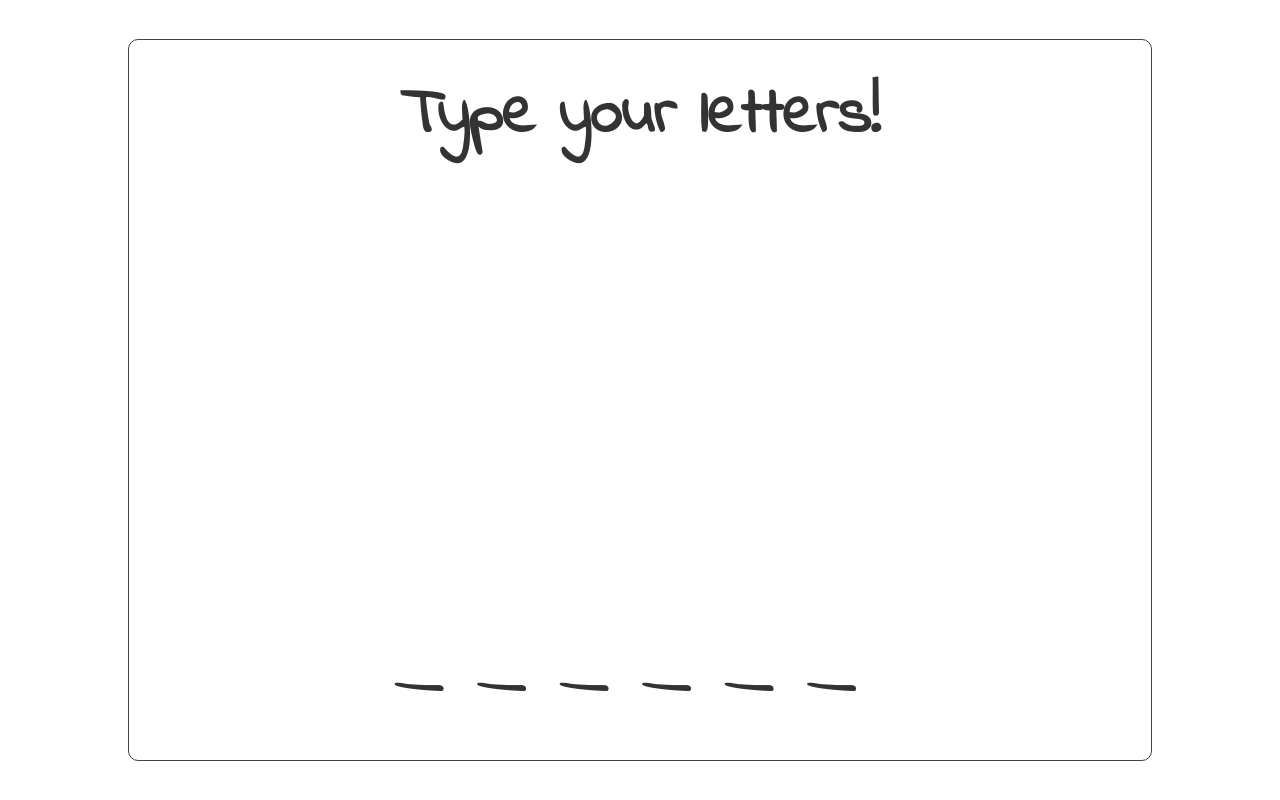
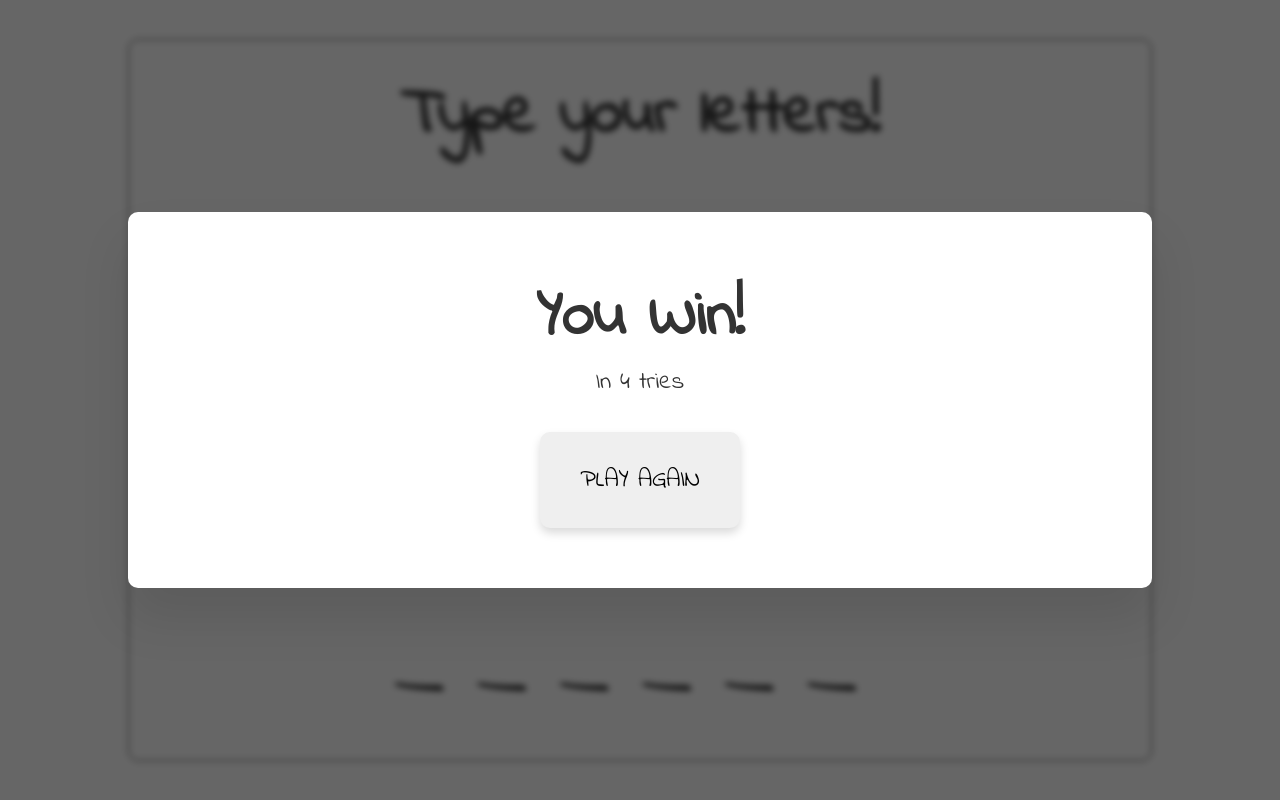
Before and after one commit to taewookim02/hangman, a website with bundled scripts: page index.html in a window 1280 px wide. Built offline with nearby package versions, Linux system fonts and the light colour scheme.

Commit message:
feat: success modal

```diff
--- a/index.html
+++ b/index.html
@@ -28,6 +28,15 @@
     </div>
     <div class="output"><span class="dashes"></span></div>
   </div>
+  <div class="success">
+
+    <h1 class="heading-primary">You Win!</h1>
+    <p>In 4 tries</p>
+    <button class="success__btn">Play again</button>
+  </div>
+
+  <div class="overlay"></div>
 </body>
 
+
 </html>
--- a/script.js
+++ b/script.js
@@ -30,9 +30,10 @@ const dashesWordHelperList = dashes.firstChild.data.split('');
 
 ////////////////////////////////////////////////////////
 
-// Listen to keyboard, check if they are Alphabets
-document.addEventListener('keydown', function (e) {
+const main = function (e) {
   if (e.key.length < 2 && alphabetRegex.test(e.key)) {
+    if (!dashes.innerText.includes('_')) return;
+
     if (wordList.indexOf(e.key) > -1) {
       console.log('Success');
       // replace all dashes that contains the e.key using index
@@ -73,13 +74,19 @@ document.addEventListener('keydown', function (e) {
         case 7:
           draw(200, 200, 150, 230);
           draw(200, 200, 250, 230);
+          break;
         case 8:
           draw(200, 295, 150, 350);
           draw(200, 295, 250, 350);
+          // Temporary fix for ending the game
+          document.removeEventListener('keydown', main);
       }
     }
   }
-});
+};
+
+// Listen to keyboard, check if they are Alphabets
+document.addEventListener('keydown', main);
 
 // TODO:
 // CORRECT STATE
--- a/style.css
+++ b/style.css
@@ -8,6 +8,7 @@ html {
   font-size: 62.5%;
   box-sizing: border-box;
   color: #333;
+  position: relative;
 }
 
 body {
@@ -18,6 +19,7 @@ body {
   display: flex;
   align-items: center;
   justify-content: center;
+  /* flex-direction: column; */
 }
 
 .container {
@@ -57,3 +59,60 @@ body {
   font-size: 8rem;
   letter-spacing: 3rem;
 }
+
+/* Modal */
+
+.success {
+  position: absolute;
+  display: flex;
+  flex-direction: column;
+  align-items: center;
+
+  background-color: #fff;
+  width: 80%;
+  padding: 6rem;
+  border-radius: 10px;
+  box-shadow: 0 3rem 5rem rgba(0, 0, 0, 0.1);
+  z-index: 10;
+}
+
+.success p {
+  font-size: 2.4rem;
+  margin-bottom: 3.2rem;
+}
+
+.success__btn {
+  border: none;
+  padding: 3rem 4rem;
+  border-radius: 10px;
+  font-size: 2.5rem;
+  font-family: inherit;
+  text-transform: uppercase;
+  box-shadow: 0 0.5rem 1rem rgba(0, 0, 0, 0.15);
+}
+
+.success__btn:hover {
+  cursor: pointer;
+  box-shadow: 0 1rem 2rem rgba(0, 0, 0, 0.15);
+  transform: translateY(-2px);
+}
+
+.success__btn:active {
+  box-shadow: 0 0.5rem 1rem rgba(0, 0, 0, 0.15);
+  transform: translateY(0);
+}
+
+.overlay {
+  position: absolute;
+  top: 0;
+  left: 0;
+  width: 100%;
+  height: 100%;
+  background-color: rgba(0, 0, 0, 0.6);
+  backdrop-filter: blur(3px);
+  z-index: 5;
+}
+
+.hidden {
+  display: none;
+}
```
